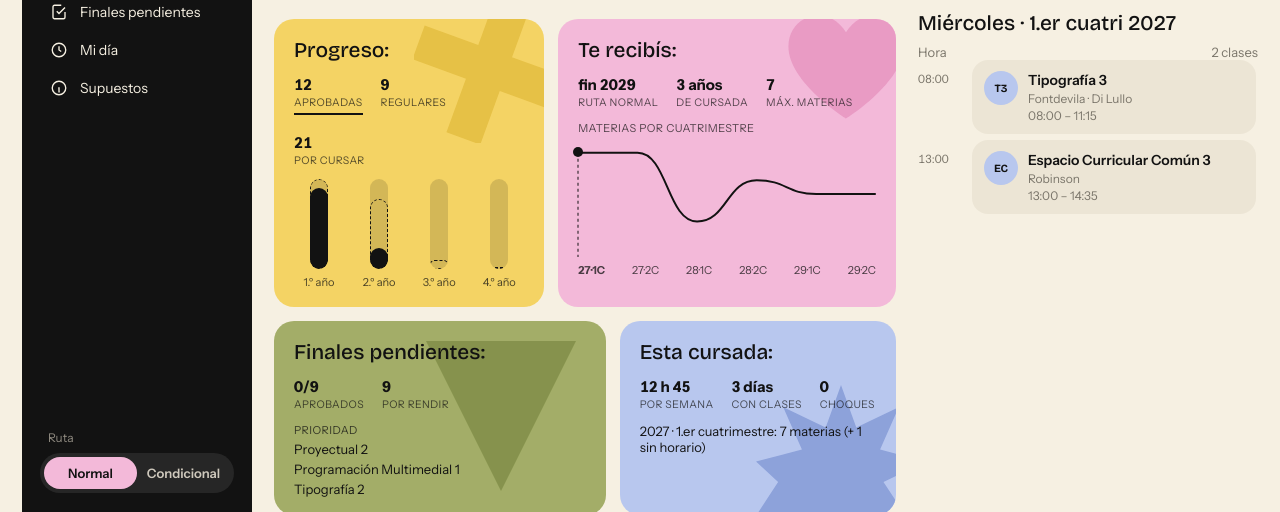
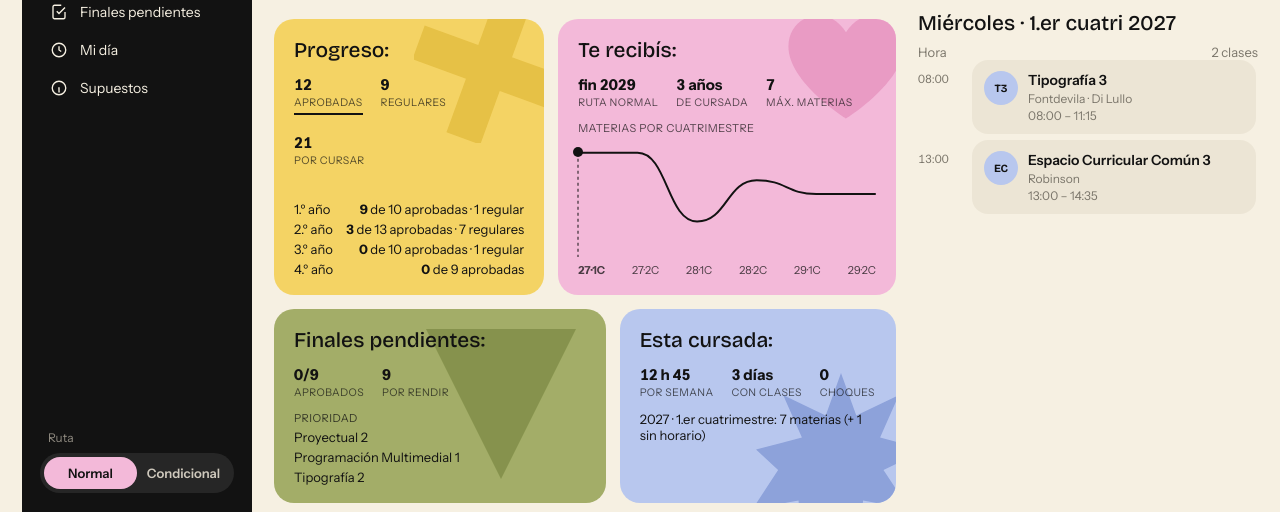
Before and after one commit to guadalupekasianuk-star/modo-carrera, a plain HTML site: page index.html in a window 1280 px wide. Shown: the part 209-721 px from the top of the page. Drawn offline with nearby package versions, Linux system fonts and the light colour scheme.

Commit message:
Add files via upload

```diff
--- a/index.html
+++ b/index.html
@@ -246,7 +246,7 @@ canvas#fx{position:fixed;inset:0;pointer-events:none;z-index:50;width:100%;heigh
         <svg class="deco" style="right:-20px;top:-26px;width:150px" viewBox="0 0 100 100"><path d="M38 0h24v38h38v24H62v38H38V62H0V38h38z" fill="var(--yellow-d)" opacity=".7" transform="rotate(20 50 50)"/></svg>
         <h3>Progreso:</h3>
         <div class="stats" id="progStats"></div>
-        <div class="bars" id="bars"></div>
+        <div class="nextlist" id="bars" style="margin-top:auto"></div>
       </article>
       <article class="card c-pink">
         <svg class="deco" style="right:-10px;top:-6px;width:120px" viewBox="0 0 100 90"><path d="M50 88S2 58 2 28C2 12 14 2 27 2c10 0 18 6 23 14C55 8 63 2 73 2c13 0 25 10 25 26 0 30-48 60-48 60z" fill="var(--pink-d)" opacity=".7"/></svg>
@@ -373,7 +373,7 @@ function render(){
   // Progreso
   document.getElementById("progStats").innerHTML=`<div class="stat sel"><b>${ok}</b><span>aprobadas</span></div><div class="stat"><b>${reg}</b><span>regulares</span></div><div class="stat"><b>${tot-ok-reg}</b><span>por cursar</span></div>`;
   let bh="";[1,2,3,4].forEach(y=>{const cs=all.filter(c=>S[c].y===y);const a=cs.filter(c=>state.st[c]===3).length,r=cs.filter(c=>state.st[c]===2).length;
-    bh+=`<div class="b"><div class="col" title="${y}.º año: ${a} aprobadas, ${r} regulares de ${cs.length}"><u style="height:${(a+r)/cs.length*100}%"></u><i style="height:${a/cs.length*100}%"></i></div><small>${y}.º año</small></div>`;});
+    bh+=`<div><span>${y}.º año</span><span><b>${a}</b> de ${cs.length} aprobadas${r?` · ${r} regular${r>1?"es":""}`:""}</span></div>`;});
   document.getElementById("bars").innerHTML=bh;
 
   // Te recibís + carga por cuatrimestre
```
